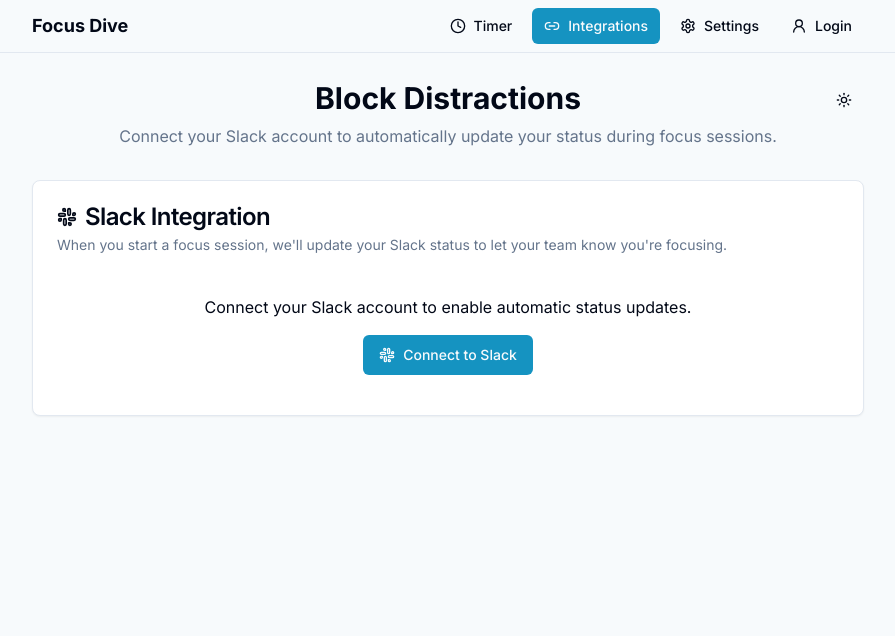
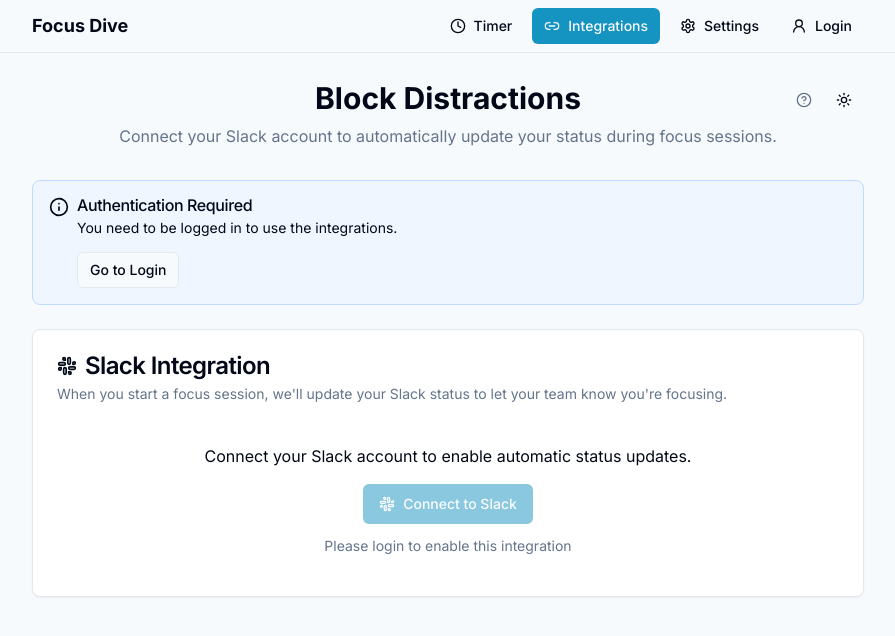
Before and after one commit to rafaelhdr/focus-dive-timer, a React (Vite) app: page /block-distractions in a window 1280 px wide. Shown: the top 636 px of the page, without its empty margins (192-1087 px from the left). Built offline with nearby package versions, Linux system fonts and the light colour scheme; no server answers.

Commit message:
Disable Slack connect for logged out users
Disables the Slack connect button on the integrations page and displays a message prompting the user to log in if they are not authenticated.

```diff
--- a/src/pages/BlockDistractions.tsx
+++ b/src/pages/BlockDistractions.tsx
@@ -5,22 +5,30 @@ import { checkSlackConnection } from '@/services/slackService';
 import { Button } from '@/components/ui/button';
 import { Card, CardContent, CardDescription, CardFooter, CardHeader, CardTitle } from '@/components/ui/card';
 import { Alert, AlertDescription, AlertTitle } from '@/components/ui/alert';
-import { CheckCircle, Slack } from 'lucide-react';
+import { CheckCircle, Slack, Info } from 'lucide-react';
 import { useToast } from '@/hooks/use-toast';
 import Navigation from '@/components/Navigation';
 import ThemeToggle from '@/components/ThemeToggle';
+import { useAuth } from '@/contexts/AuthContext';
+import { Link } from 'react-router-dom';
+import IntegrationsInfoDialog from '@/components/IntegrationsInfoDialog';
 
 const BlockDistractions = () => {
   const [isConnected, setIsConnected] = useState<boolean | null>(null);
   const [isLoading, setIsLoading] = useState(true);
   const { toast } = useToast();
+  const { auth } = useAuth();
 
   useEffect(() => {
     const checkConnection = async () => {
       try {
         setIsLoading(true);
-        const connected = await checkSlackConnection();
-        setIsConnected(connected);
+        if (auth.isAuthenticated) {
+          const connected = await checkSlackConnection();
+          setIsConnected(connected);
+        } else {
+          setIsConnected(false);
+        }
       } catch (error) {
         console.error('Error checking Slack connection:', error);
         toast({
@@ -34,7 +42,7 @@ const BlockDistractions = () => {
     };
 
     checkConnection();
-  }, [toast]);
+  }, [toast, auth.isAuthenticated]);
 
   const handleSlackConnect = () => {
     window.location.href = SLACK_AUTH_URL;
@@ -46,7 +54,8 @@ const BlockDistractions = () => {
 
       <div className="pt-16 container max-w-4xl">
         <header className="mb-8 text-center relative w-full">
-          <div className="absolute right-0 top-0">
+          <div className="absolute right-0 top-0 flex items-center">
+            <IntegrationsInfoDialog />
             <ThemeToggle />
           </div>
           <h1 className="text-3xl font-bold mb-2">Block Distractions</h1>
@@ -54,6 +63,21 @@ const BlockDistractions = () => {
             Connect your Slack account to automatically update your status during focus sessions.
           </p>
         </header>
+
+        {!auth.isAuthenticated && (
+          <Alert className="mb-6 bg-blue-50 border-blue-200 dark:bg-blue-900/20 dark:border-blue-900">
+            <Info className="h-5 w-5 text-blue-600 dark:text-blue-400" />
+            <AlertTitle>Authentication Required</AlertTitle>
+            <AlertDescription className="flex flex-col gap-2">
+              <p>You need to be logged in to use the integrations.</p>
+              <Link to="/login" className="self-start">
+                <Button size="sm" variant="outline" className="mt-1">
+                  Go to Login
+                </Button>
+              </Link>
+            </AlertDescription>
+          </Alert>
+        )}
 
         <Card className="mb-8">
           <CardHeader>
@@ -81,10 +105,19 @@ const BlockDistractions = () => {
             ) : (
               <div className="text-center py-4">
                 <p className="mb-4">Connect your Slack account to enable automatic status updates.</p>
-                <Button onClick={handleSlackConnect} className="gap-2">
+                <Button
+                  onClick={handleSlackConnect}
+                  className="gap-2"
+                  disabled={!auth.isAuthenticated}
+                >
                   <Slack className="h-4 w-4" />
                   Connect to Slack
                 </Button>
+                {!auth.isAuthenticated && (
+                  <p className="text-sm text-muted-foreground mt-3">
+                    Please login to enable this integration
+                  </p>
+                )}
               </div>
             )}
           </CardContent>
```
